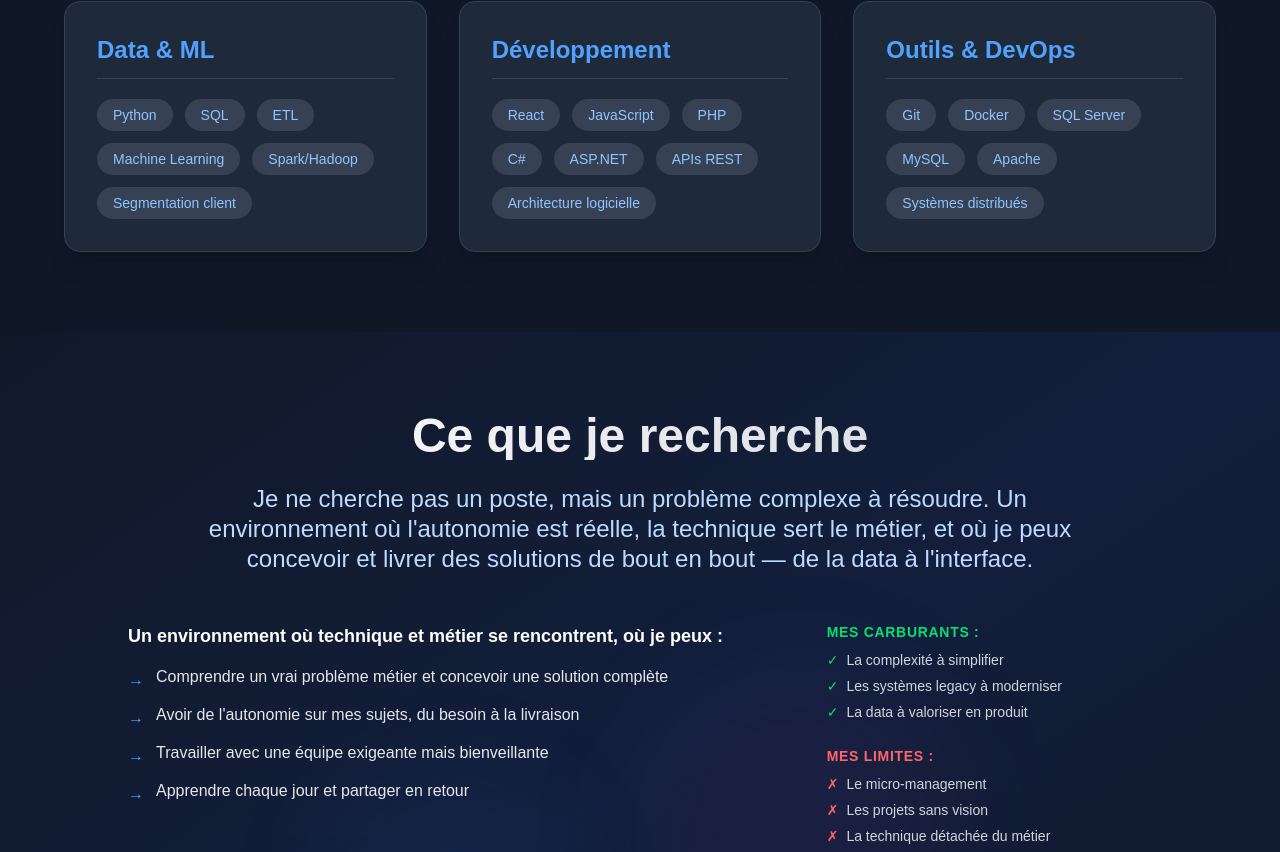
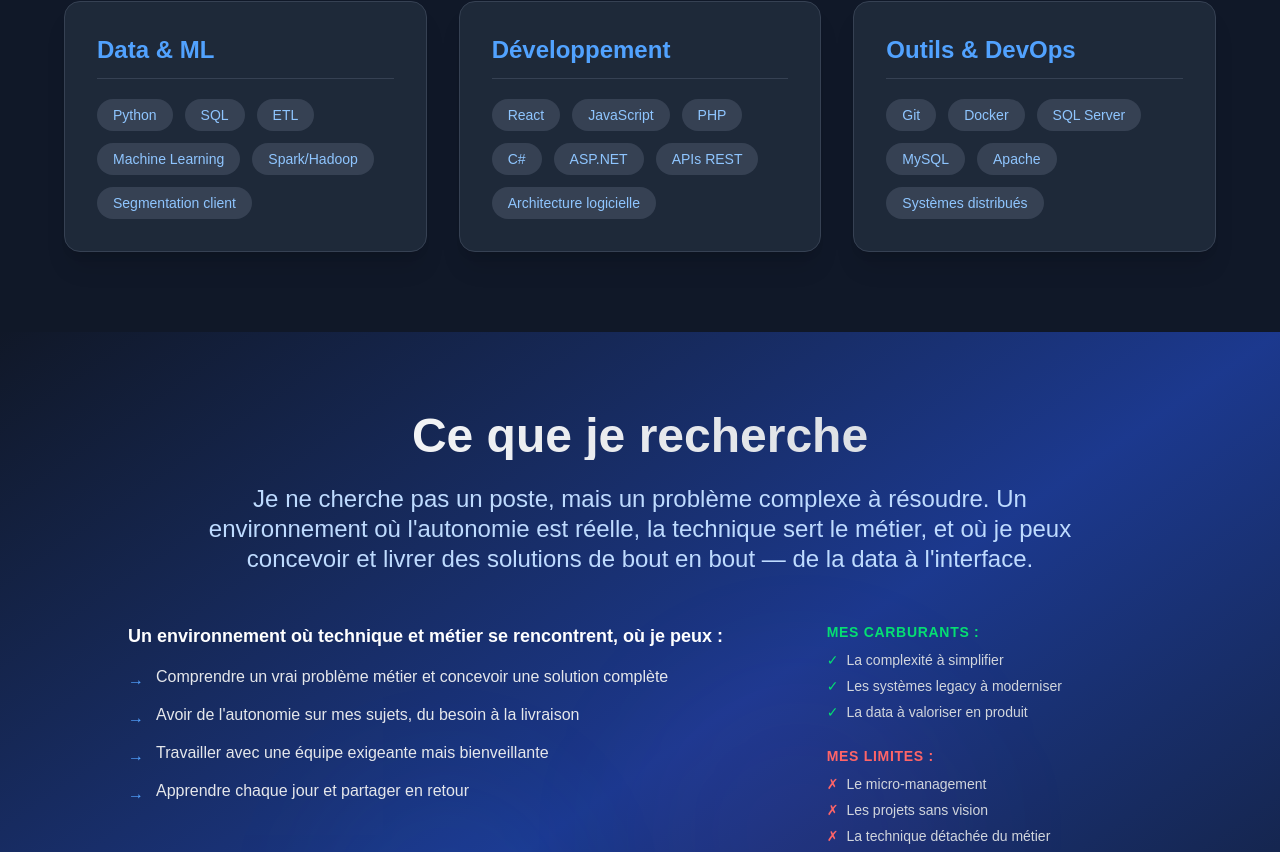
Before and after one commit to ataieb3342/portfolio, a Next.js app: page / in a window 1280 px wide. Shown: the part 3048-3900 px from the top of the page. Built offline with nearby package versions, Linux system fonts and the light colour scheme.

Commit message:
minor change

```diff
--- a/src/app/page.tsx
+++ b/src/app/page.tsx
@@ -14,8 +14,8 @@ const Home: React.FC = () => {
         <div className="min-h-screen bg-gray-900">
             <HeroSection />
             <ExperienceHighlight />
+            <ProjectsSection />
             <ApprocheImpact />
-            <ProjectsSection />
             <SkillsSection />
             <WhatISeekSection />
 
--- a/src/components/sections/ApprocheImpact.tsx
+++ b/src/components/sections/ApprocheImpact.tsx
@@ -6,7 +6,7 @@ import { data } from '@/lib/data';
 import { fadeIn, staggerContainer } from '@/lib/animations';
 
 export const ApprocheImpact: React.FC = () => (
-    <section className="px-6 py-20 bg-gray-900 text-gray-200">
+    <section className="px-6 py-20 bg-gray-800 text-gray-200">
       <div className="container mx-auto max-w-6xl">
         <motion.h2
           initial={{ opacity: 0, y: 30 }}
--- a/src/components/sections/ProjectsSection.tsx
+++ b/src/components/sections/ProjectsSection.tsx
@@ -13,7 +13,7 @@ export const ProjectsSection: React.FC = () => {
 
     return (
         <>
-            <section className="px-6 py-20 bg-gray-800 text-gray-200">
+            <section className="px-6 py-20 bg-gray-900 text-gray-200">
                 <div className="container mx-auto max-w-7xl">
                     <motion.h2
                         initial={{ opacity: 0, y: 30 }}
--- a/src/components/sections/WhatISeekSection.tsx
+++ b/src/components/sections/WhatISeekSection.tsx
@@ -6,7 +6,7 @@ import { data } from '@/lib/data';
 import { fadeIn, staggerContainer } from '@/lib/animations';
 
 export const WhatISeekSection: React.FC = () => (
-  <section className="relative px-6 py-20 bg-gradient-to-br from-gray-900 via-blue-900/20 to-gray-900 overflow-hidden">
+  <section className="relative px-6 py-20 bg-gradient-to-br from-gray-900 via-blue-900 to-gray-900 overflow-hidden">
     {/* Background Elements */}
     <div className="absolute inset-0 bg-grid-white/[0.02] bg-[size:40px_40px]" />
     <div className="absolute top-1/2 left-1/4 w-64 h-64 bg-blue-500/10 rounded-full blur-3xl animate-pulse" />
```
